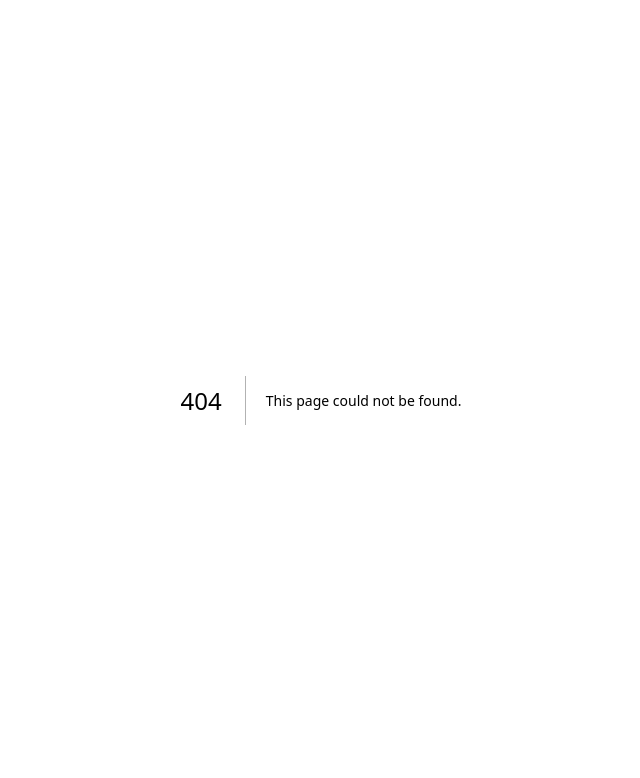
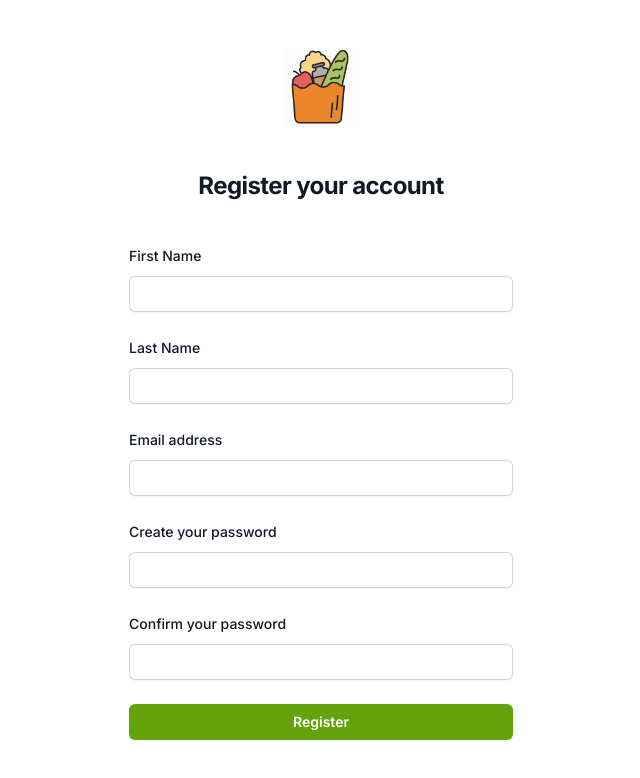
Before and after one commit to luisazevedo01/mercadinho-fe, a Next.js app: page /register in a window 1280 px wide. Before the commit this address had no page. Shown: the top 778 px of the page, without its empty margins (319-959 px from the left). Built offline with nearby package versions, Linux system fonts and the light colour scheme.

Commit message:
ADD: Register page

```diff
--- a/src/app/page.tsx
+++ b/src/app/page.tsx
@@ -4,14 +4,14 @@ import { USERS } from "graphql/queries/user";
 
 export default function App() {
 
-  const { loading, error, data } = useQuery(USERS);
+  // const { loading, error, data } = useQuery(USERS);
 
-  if (loading) return <p>Loading...</p>;
-  if (error) {
-    console.error('Error fetching data:', error);
-    return <p>Error: {error.message}</p>;
-  }
-  console.log('data: ', data);
+  // if (loading) return <p>Loading...</p>;
+  // if (error) {
+  //   console.error('Error fetching data:', error);
+  //   return <p>Error: {error.message}</p>;
+  // }
+  // console.log('data: ', data);
 
 
   return (
@@ -25,7 +25,7 @@ export default function App() {
             </a>
             <div className="flex items-center lg:order-2">
               <a href="/login" className="text-green-900 dark:text-white hover:bg-gray-50 focus:ring-4 focus:ring-gray-300 font-medium rounded-lg text-sm px-5 py-2.5 mr-2 dark:hover:bg-gray-700 focus:outline-none dark:focus:ring-green-900">Log in</a>
-              <a href="#" className="text-white bg-primary-700 hover:bg-primary-800 focus:ring-4 focus:ring-primary-300 font-medium rounded-lg text-sm px-5 py-2.5 mr-2 dark:bg-primary-600 dark:hover:bg-primary-700 focus:outline-none dark:focus:ring-primary-800">Registro</a>
+              <a href="/register" className="text-white bg-primary-700 hover:bg-primary-800 focus:ring-4 focus:ring-primary-300 font-medium rounded-lg text-sm px-5 py-2.5 mr-2 dark:bg-primary-600 dark:hover:bg-primary-700 focus:outline-none dark:focus:ring-primary-800">Register</a>
               <button data-collapse-toggle="mobile-menu-2" type="button" className="inline-flex items-center p-2 ml-1 text-sm text-gray-500 rounded-lg lg:hidden hover:bg-gray-100 focus:outline-none focus:ring-2 focus:ring-gray-200 dark:text-gray-400 dark:hover:bg-gray-700 dark:focus:ring-gray-600" aria-controls="mobile-menu-2" aria-expanded="false">
                 <span className="sr-only">Open main menu</span>
                 <svg className="w-6 h-6" fill="currentColor" viewBox="0 0 20 20" xmlns="http://www.w3.org/2000/svg"><path fillRule="evenodd" d="M3 5a1 1 0 011-1h12a1 1 0 110 2H4a1 1 0 01-1-1zM3 10a1 1 0 011-1h12a1 1 0 110 2H4a1 1 0 01-1-1zM3 15a1 1 0 011-1h12a1 1 0 110 2H4a1 1 0 01-1-1z" clipRule="evenodd"></path></svg>
--- /dev/null
+++ b/src/app/register/page.tsx
@@ -0,0 +1,55 @@
+export default function Register() {
+    return (
+        <main className="">
+            <div className="flex min-h-full flex-col justify-center px-6 py-12 lg:px-8">
+                <div className="sm:mx-auto sm:w-full sm:max-w-sm">
+                    <img className="mx-auto h-20 w-auto" src="/logo.png" alt="Your Company" />
+                    <h2 className="mt-10 text-center text-2xl font-bold leading-9 tracking-tight text-gray-900">Register your account</h2>
+                </div>
+
+                <div className="mt-10 sm:mx-auto sm:w-full sm:max-w-sm">
+                    <form className="space-y-6" action="#" method="POST">
+                        <div>
+                            <label className="block text-sm font-medium leading-6 text-gray-900">First Name</label>
+                            <div className="mt-2">
+                                <input id="firstName" name="firstName" type="firstName" required className="block w-full rounded-md border-0 py-1.5 text-gray-900 shadow-sm ring-1 ring-inset ring-gray-300 placeholder:text-gray-600 focus:ring-2 focus:ring-inset focus:ring-lime-600 sm:text-sm sm:leading-6" />
+                            </div>
+                        </div>
+                        <div>
+                            <label className="block text-sm font-medium leading-6 text-gray-900">Last Name</label>
+                            <div className="mt-2">
+                                <input id="lastName" name="lastName" type="lastName" required className="block w-full rounded-md border-0 py-1.5 text-gray-900 shadow-sm ring-1 ring-inset ring-gray-300 placeholder:text-gray-600 focus:ring-2 focus:ring-inset focus:ring-lime-600 sm:text-sm sm:leading-6" />
+                            </div>
+                        </div>
+                        <div>
+                            <label className="block text-sm font-medium leading-6 text-gray-900">Email address</label>
+                            <div className="mt-2">
+                                <input id="email" name="email" type="email" required className="block w-full rounded-md border-0 py-1.5 text-gray-900 shadow-sm ring-1 ring-inset ring-gray-300 placeholder:text-gray-600 focus:ring-2 focus:ring-inset focus:ring-lime-600 sm:text-sm sm:leading-6" />
+                            </div>
+                        </div>
+
+                        <div>
+                            <div className="flex items-center justify-between">
+                                <label className="block text-sm font-medium leading-6 text-gray-900">Create your password</label>
+                            </div>
+                            <div className="mt-2">
+                                <input id="password" name="password" type="password" required className="block w-full rounded-md border-0 py-1.5 text-gray-900 shadow-sm ring-1 ring-inset ring-gray-300 placeholder:text-gray-600 focus:ring-2 focus:ring-inset focus:ring-lime-600 sm:text-sm sm:leading-6" />
+                            </div>
+                        </div>
+                        <div>
+                            <div className="flex items-center justify-between">
+                                <label className="block text-sm font-medium leading-6 text-gray-900">Confirm your password</label>
+                            </div>
+                            <div className="mt-2">
+                                <input id="password" name="password" type="password" required className="block w-full rounded-md border-0 py-1.5 text-gray-900 shadow-sm ring-1 ring-inset ring-gray-300 placeholder:text-gray-600 focus:ring-2 focus:ring-inset focus:ring-lime-600 sm:text-sm sm:leading-6" />
+                            </div>
+                        </div>
+                        <div>
+                            <button type="submit" className="flex w-full justify-center rounded-md bg-lime-600 px-3 py-1.5 text-sm font-semibold leading-6 text-white shadow-sm hover:bg-lime-700 focus-visible:outline focus-visible:outline-2 focus-visible:outline-offset-2 focus-visible:outline-lime-600">Register</button>
+                        </div>
+                    </form>
+                </div>
+            </div>
+        </main>
+    )
+}
```
